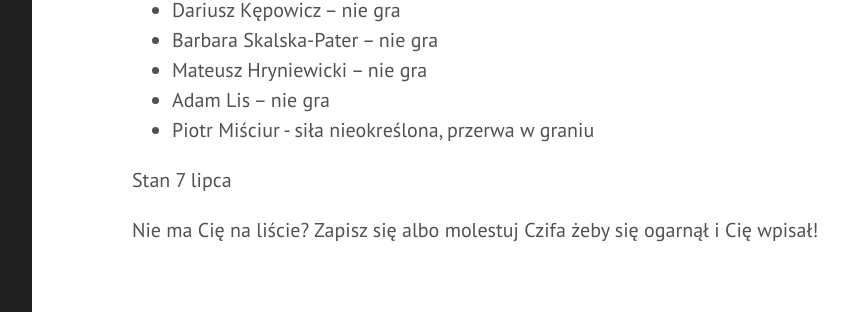
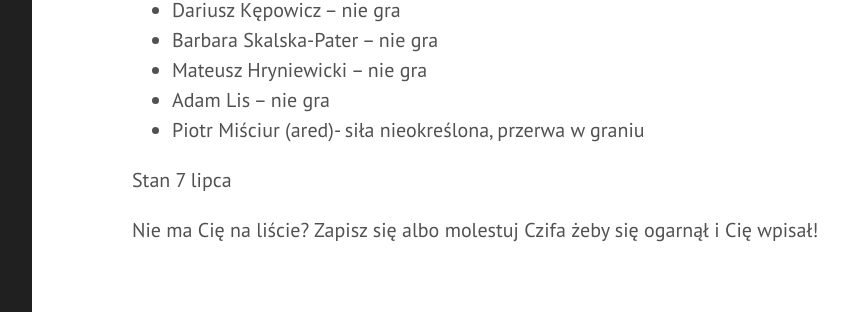
Before and after one commit to tasuki/lsg, a Jekyll site: the page built from zarejestrowani.md, in a window 1280 px wide and 900 px high, scrolled down 1968 px. Shown: the part 495-807 px from the top of the window, without its empty margins (328-1176 px from the left). Built offline with Jekyll 4.4.1, drawn with Linux system fonts in a browser that asks for light colours.

Commit message:
Update zarejestrowani.md

```diff
--- a/zarejestrowani.md
+++ b/zarejestrowani.md
@@ -86,7 +86,7 @@ Zarejestrowani uczestnicy (mniej więcej wg siły):
 - Barbara Skalska-Pater -- nie gra
 - Mateusz Hryniewicki -- nie gra
 - Adam Lis -- nie gra
-- Piotr Miściur - siła nieokreślona, przerwa w graniu
+- Piotr Miściur (ared)- siła nieokreślona, przerwa w graniu
 
 
 
```
